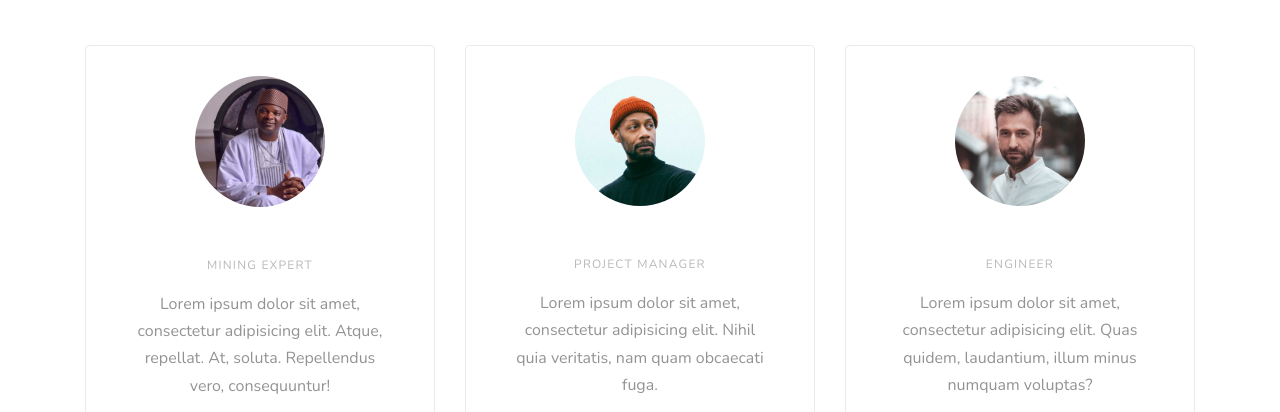
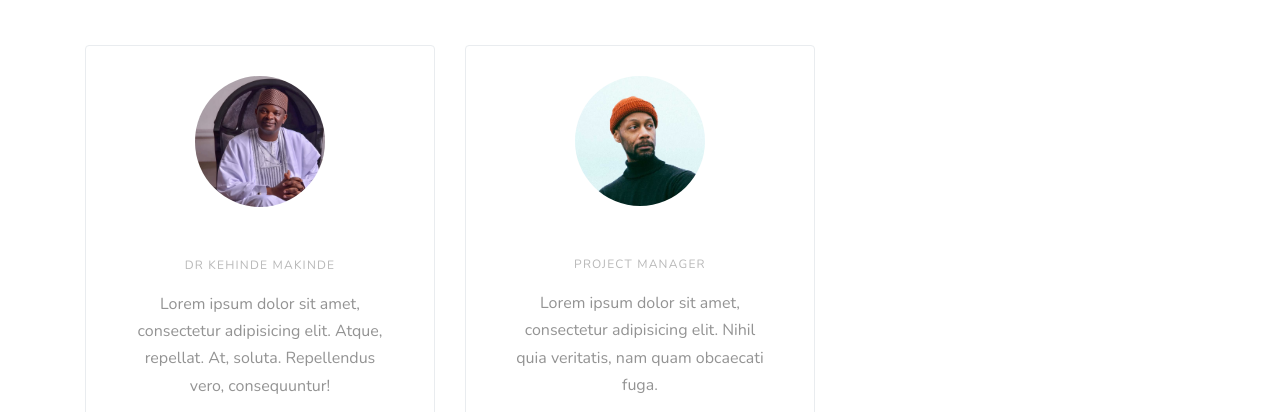
Before and after one commit to scotsim/maktwinsfoundation, a plain HTML site: page index.html in a window 1280 px wide. Shown: the part 4824-5236 px from the top of the page. Drawn offline with nearby package versions, Linux system fonts and the light colour scheme; files whose address does not match are found by name.

Commit message:
Update index.html

```diff
--- a/index.html
+++ b/index.html
@@ -285,7 +285,7 @@ With hope, integrity, and purpose, we are building a future where every child ha
                 <img src="images/daddy.jpg" alt="Image" class="img-fluid rounded-circle">
               </figure>
               <h3 class="font-size-20 text-white">Jean Smith</h3>
-              <span class="d-block font-gray-5 letter-spacing-1 text-uppercase font-size-12 mb-3">Mining Expert</span>
+              <span class="d-block font-gray-5 letter-spacing-1 text-uppercase font-size-12 mb-3">Dr Kehinde Makinde</span>
               <p class="px-3 mb-3">Lorem ipsum dolor sit amet, consectetur adipisicing elit. Atque, repellat. At, soluta. Repellendus vero, consequuntur!</p>
               <div class="block-social-1">
                 <a href="#" class="btn border-w-2 rounded primary-primary-outline--hover"><span class="icon-facebook"></span></a>
@@ -311,7 +311,7 @@ With hope, integrity, and purpose, we are building a future where every child ha
             </div>
           </div>
 
-          <div class="col-lg-4 col-md-6 mb-4 mb-lg-0" data-aos="fade-up" data-aos-delay="200">
+<!--           <div class="col-lg-4 col-md-6 mb-4 mb-lg-0" data-aos="fade-up" data-aos-delay="200">
             <div class="block-team-member-1 text-center rounded">
               <figure>
                 <img src="images/person_3.jpg" alt="Image" class="img-fluid rounded-circle">
@@ -325,7 +325,7 @@ With hope, integrity, and purpose, we are building a future where every child ha
                 <a href="#" class="btn border-w-2 rounded primary-primary-outline--hover"><span class="icon-instagram"></span></a>
               </div>
             </div>
-          </div>
+          </div> -->
         </div>
       </div>
     </div>
```
